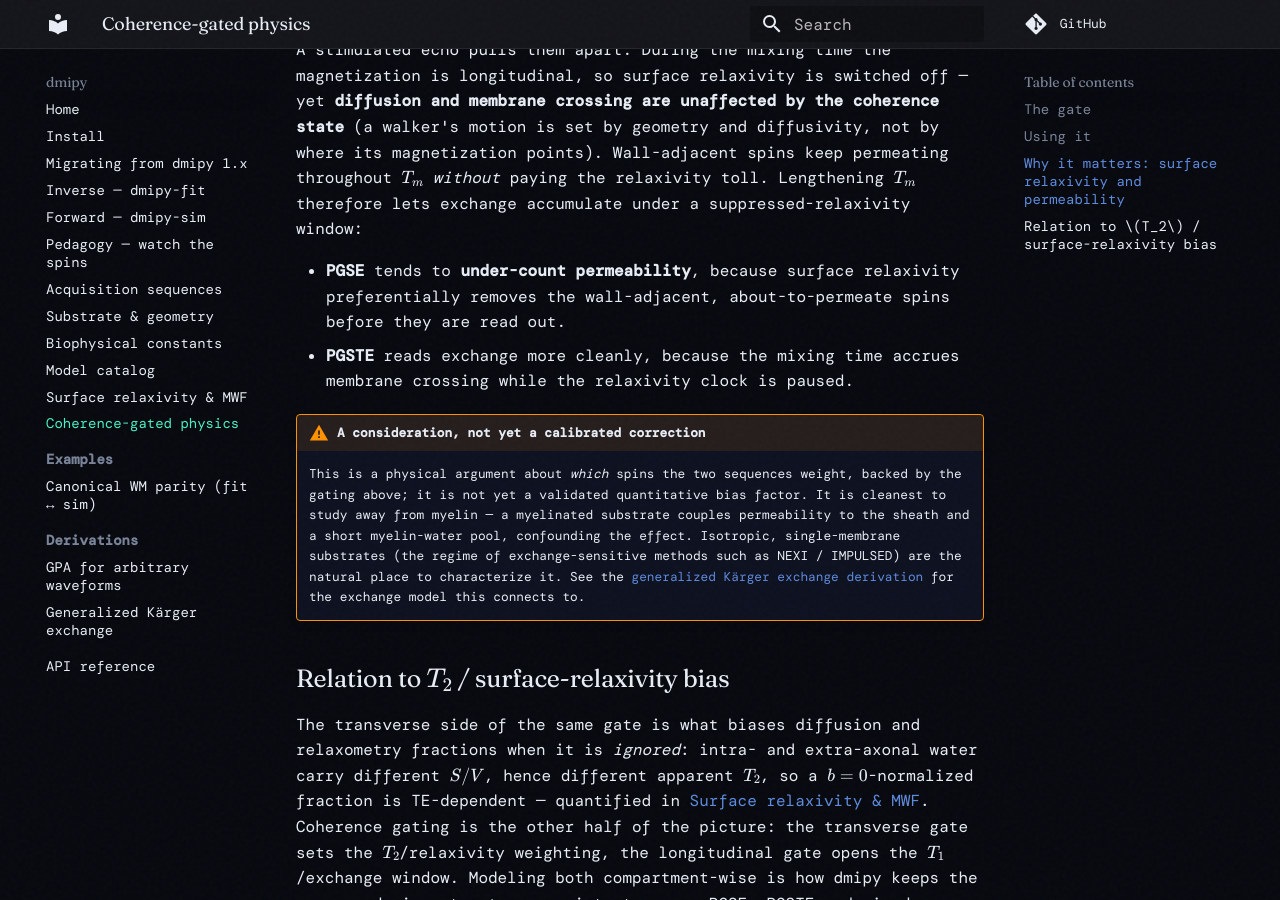
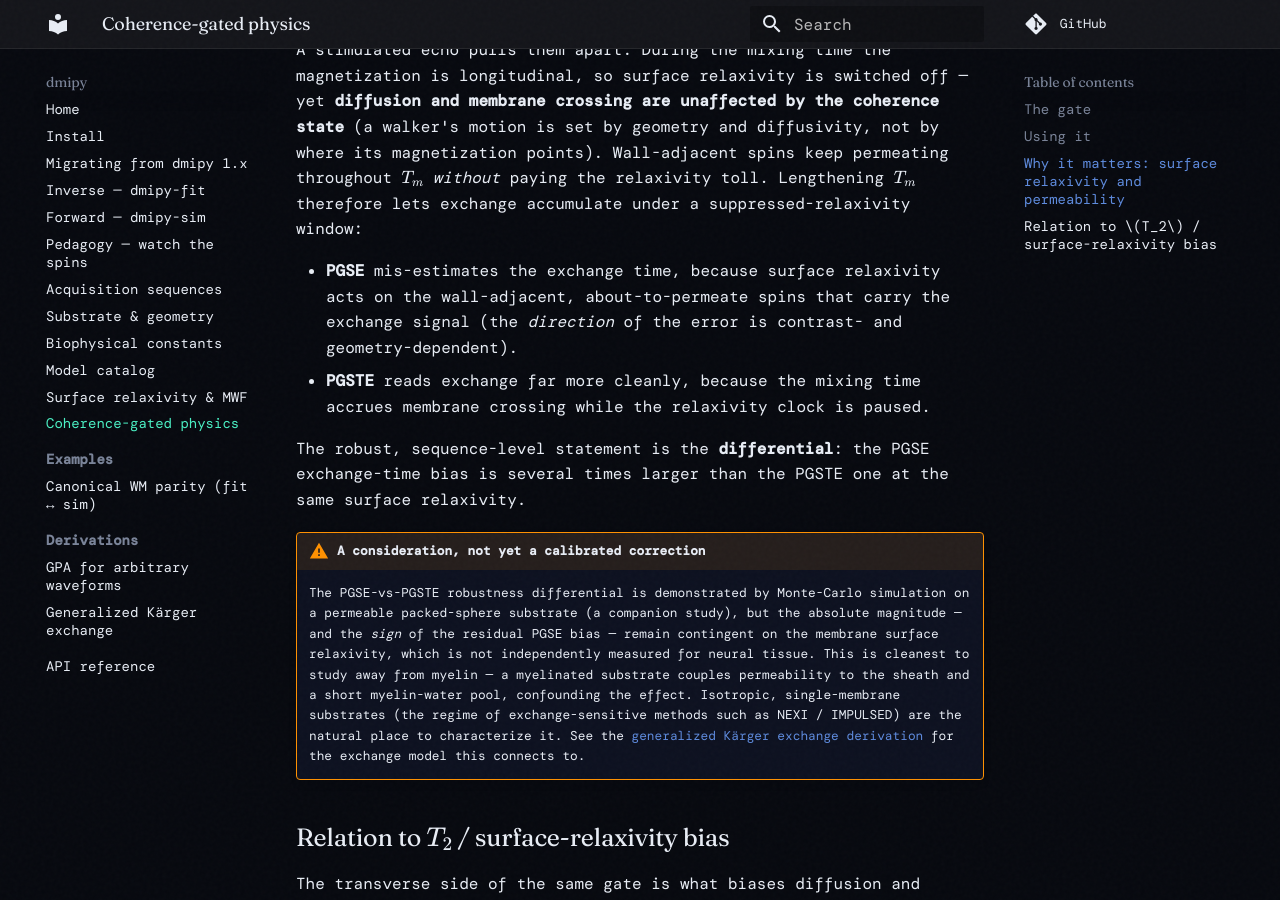
Before and after one commit to dmrai-lab/dmipy, an MkDocs documentation site: the page built from docs/coherence_gated_physics.md, in a window 1280 px wide and 900 px high, scrolled down 2274 px. Built offline with MkDocs 1.6.1 and Material for MkDocs 9.7.7, drawn with Linux system fonts in a browser that asks for light colours; some web fonts are replaced.

Commit message:
docs: reframe permeability section to the PGSE-vs-PGSTE robustness differential
Drop the directional "PGSE under-counts permeability" claim: the sign is
contrast/geometry-dependent. Lead with the robust, sequence-level result — the
PGSE exchange-time bias is several times the PGSTE one at the same surface
relaxivity — now demonstrated by Monte-Carlo simulation (companion study), with
magnitude and sign contingent on the unmeasured membrane surface relaxivity.

Co-Authored-By: Claude Opus 4.8 (1M context) <noreply@anthropic.com>

```diff
--- a/docs/coherence_gated_physics.md
+++ b/docs/coherence_gated_physics.md
@@ -88,16 +88,22 @@ magnetization points). Wall-adjacent spins keep permeating throughout $T_m$ *wit
 relaxivity toll. Lengthening $T_m$ therefore lets exchange accumulate under a suppressed-relaxivity
 window:
 
-- **PGSE** tends to **under-count permeability**, because surface relaxivity preferentially
-  removes the wall-adjacent, about-to-permeate spins before they are read out.
-- **PGSTE** reads exchange more cleanly, because the mixing time accrues membrane crossing while
+- **PGSE** mis-estimates the exchange time, because surface relaxivity acts on the wall-adjacent,
+  about-to-permeate spins that carry the exchange signal (the *direction* of the error is
+  contrast- and geometry-dependent).
+- **PGSTE** reads exchange far more cleanly, because the mixing time accrues membrane crossing while
   the relaxivity clock is paused.
 
+The robust, sequence-level statement is the **differential**: the PGSE exchange-time bias is
+several times larger than the PGSTE one at the same surface relaxivity.
+
 !!! warning "A consideration, not yet a calibrated correction"
-    This is a physical argument about *which* spins the two sequences weight, backed by the gating
-    above; it is not yet a validated quantitative bias factor. It is cleanest to study away from
-    myelin — a myelinated substrate couples permeability to the sheath and a short myelin-water
-    pool, confounding the effect. Isotropic, single-membrane substrates (the regime of
+    The PGSE-vs-PGSTE robustness differential is demonstrated by Monte-Carlo simulation on a
+    permeable packed-sphere substrate (a companion study), but the absolute magnitude — and the
+    *sign* of the residual PGSE bias — remain contingent on the membrane surface relaxivity, which
+    is not independently measured for neural tissue. This is cleanest to study away from myelin —
+    a myelinated substrate couples permeability to the sheath and a short myelin-water pool,
+    confounding the effect. Isotropic, single-membrane substrates (the regime of
     exchange-sensitive methods such as NEXI / IMPULSED) are the natural place to characterize it.
     See the [generalized Kärger exchange derivation](derivations/karger_exchange.md) for the
     exchange model this connects to.
```
